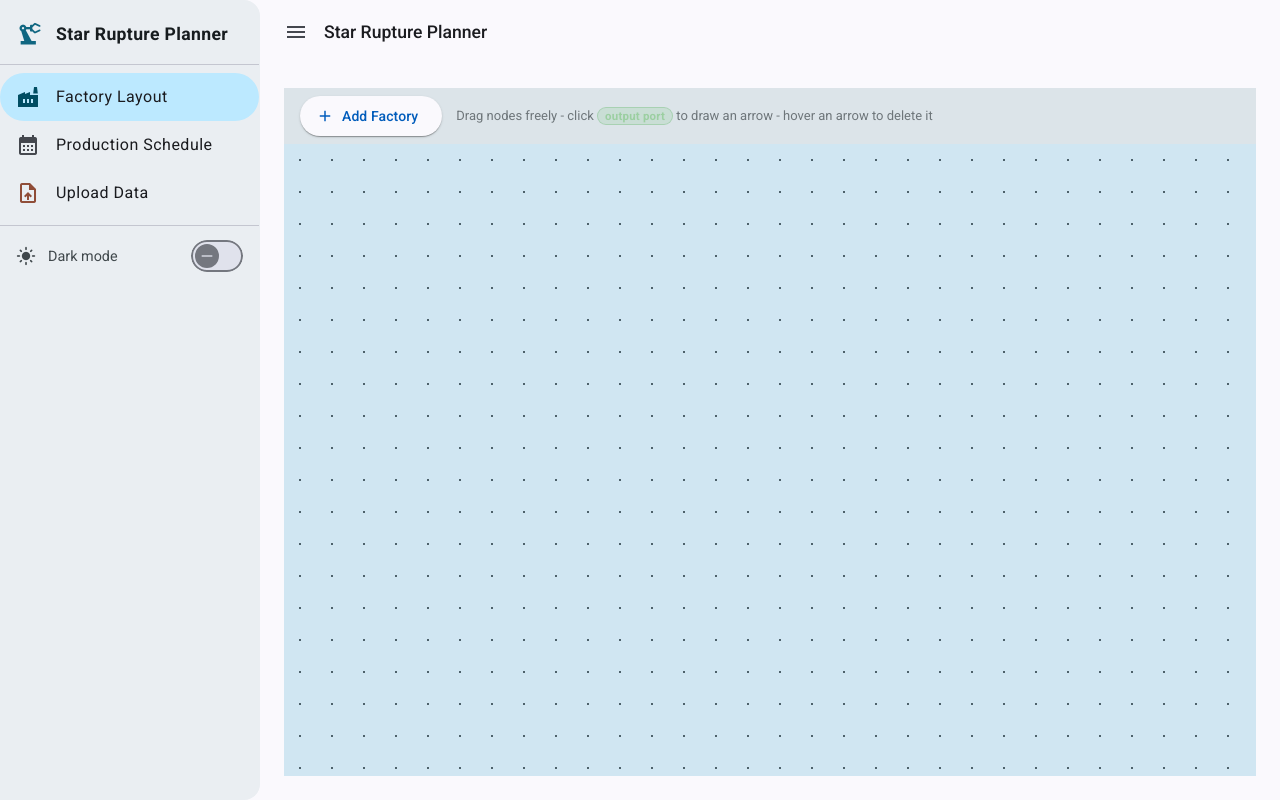
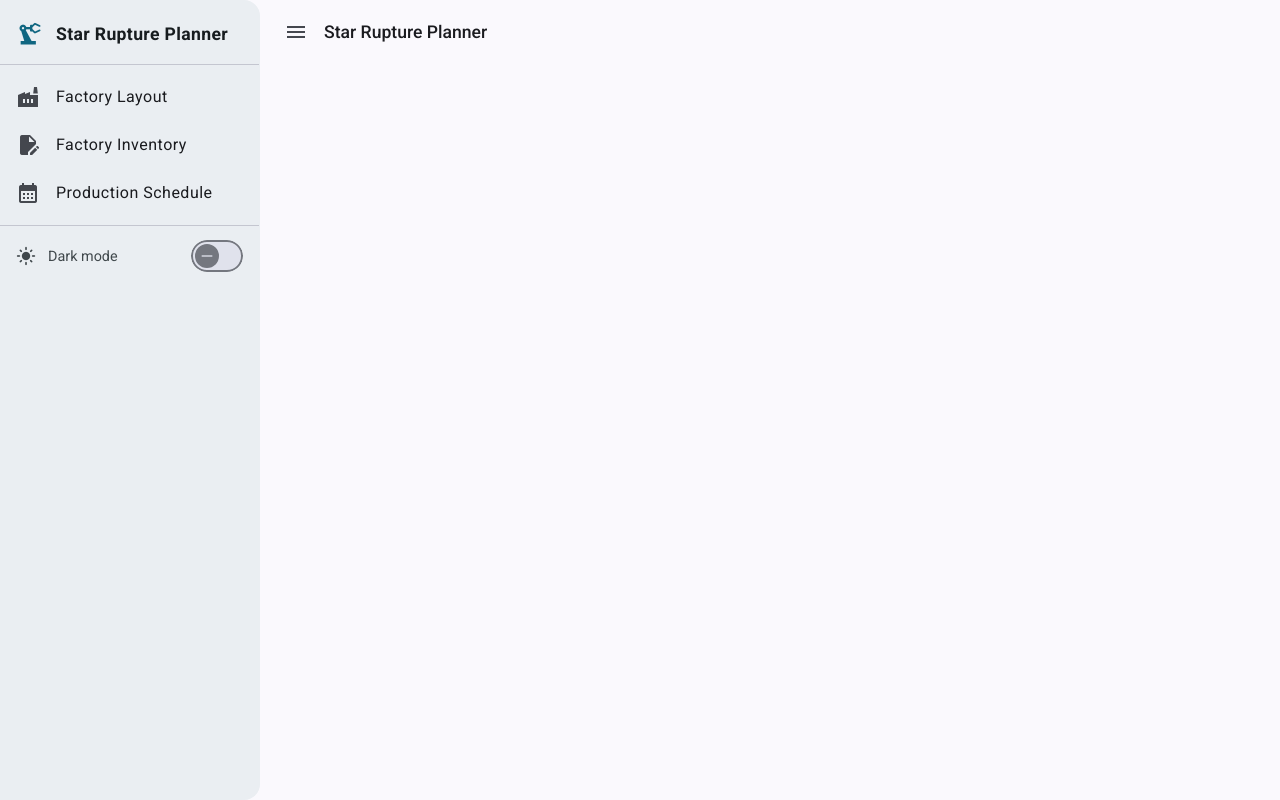
Before and after one commit to straziota18/reassert, an Angular app: page / in a window 1280 px wide. Before the commit this address led to /factory. Built offline with nearby package versions, Linux system fonts and the light colour scheme.

Commit message:
skeleton for new component listing all factories

```diff
--- a/src/app/app.component.html
+++ b/src/app/app.component.html
@@ -14,7 +14,7 @@
     <mat-nav-list>
       @for (item of navItems; track item.route) {
       <a mat-list-item [routerLink]="item.route"
-        [class.active-nav-item]="isActive(item.route)" [class.action-item]="item.action">
+        [class.active-nav-item]="isActive(item.route)">
         <mat-icon matListItemIcon>{{ item.icon }}</mat-icon>
         <span matListItemTitle>{{ item.label }}</span>
       </a>
--- a/src/app/app.component.scss
+++ b/src/app/app.component.scss
@@ -47,15 +47,6 @@
 
   mat-icon {
     color: var(--mat-sys-on-primary-container) !important;
-  }
-}
-
-// Upload action item — subtle copper accent
-.action-item:not(.active-nav-item) {
-  color: var(--mat-sys-tertiary);
-
-  mat-icon {
-    color: var(--mat-sys-tertiary);
   }
 }
 
--- a/src/app/app.component.ts
+++ b/src/app/app.component.ts
@@ -15,7 +15,6 @@ interface NavItem {
   label: string;
   icon: string;
   route: string;
-  action?: boolean;
 }
 
 @Component({
@@ -45,9 +44,9 @@ export class AppComponent implements OnInit {
   activeRoute = '';
 
   navItems: NavItem[] = [
-    { label: 'Factory Layout',      icon: 'factory',        route: '/factory' },
+    { label: 'Factory Layout',      icon: 'factory',        route: '/factory-layout' },
+    { label: 'Factory Inventory',   icon: 'edit_document', route: '/factoy-inventory' },
     { label: 'Production Schedule', icon: 'calendar_month', route: '/schedule' },
-    { label: 'Upload Data',         icon: 'upload_file',    route: '/upload',   action: true },
   ];
 
   constructor(
--- a/src/app/app.routes.ts
+++ b/src/app/app.routes.ts
@@ -2,6 +2,6 @@ import { Routes } from '@angular/router';
 
 export const routes: Routes = [
   { path: '',         redirectTo: 'factory', pathMatch: 'full' },
-  { path: 'factory',  loadComponent: () => import('./components/factory/factory').then(m => m.Factory) },
+  { path: 'factory-layout',  loadComponent: () => import('./components/factory/factory').then(m => m.Factory) },
   { path: 'schedule', loadComponent: () => import('./components/schedule/schedule').then(m => m.Schedule) },
 ];
```
